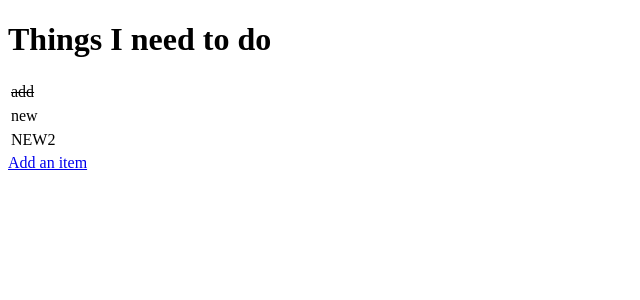
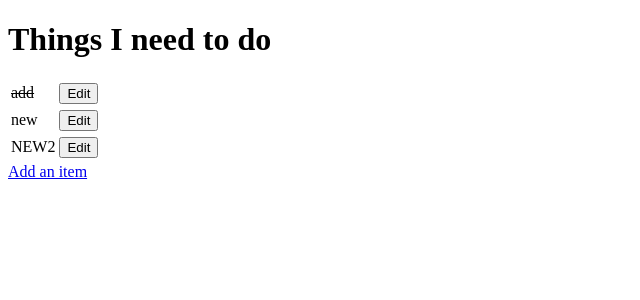
Before and after one commit to darco31/ci-fsf-hello-django, a Django app: page / in a window 1280 px wide. Shown: the top 300 px of the page, without its empty margins (0-640 px from the left). Run offline with Django 3.2, Linux system fonts and the light colour scheme; data comes from the database, SQL or seed files in the repository.

Commit message:
New commit

```diff
--- a/django_todo/urls.py
+++ b/django_todo/urls.py
@@ -15,10 +15,11 @@ Including another URLconf
 """
 from django.contrib import admin
 from django.urls import path
-from todo.views import get_todo_list, add_item
+from todo.views import get_todo_list, add_item, edit_item
 
 urlpatterns = [
     path('admin/', admin.site.urls),
     path('', get_todo_list, name='get_todo_list'),
-    path('add', add_item, name='add_item')
+    path('add', add_item, name='add_item'),
+    path('edit/<item_id>', edit_item, name='edit')
 ]
--- a/todo/templates/todo/todo_list.html
+++ b/todo/templates/todo/todo_list.html
@@ -19,6 +19,11 @@
             {% else %}
             <td>{{ item.name }}</td>
             {% endif %}
+            <td>
+                <a href="/edit/{{ item.id }}">
+                    <button>Edit</button>
+                </a>
+            </td>
         <tr>
             {% empty %}
         <tr>
--- a/todo/views.py
+++ b/todo/views.py
@@ -24,3 +24,7 @@ def add_item(request):
         'form': form
     }
     return render(request, "todo/add_item.html", context)
+
+
+def edit_item(request, item_id):
+    return render(request, "todo/edit_item.html")
```
Also changed, not shown: todo/templates/todo/edit_item.html (added, +25 -0 lines).
